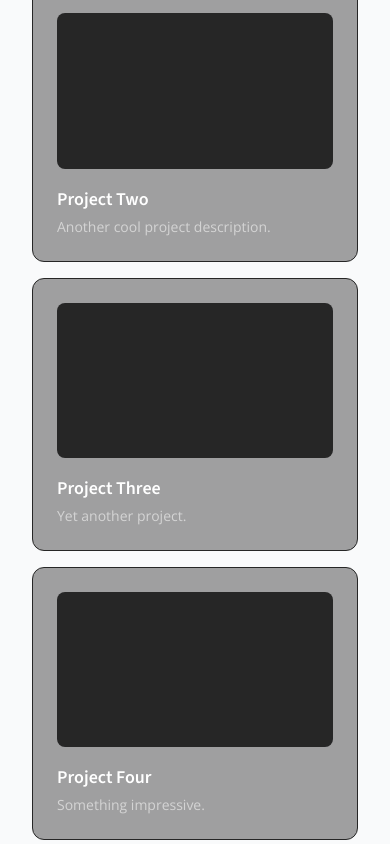
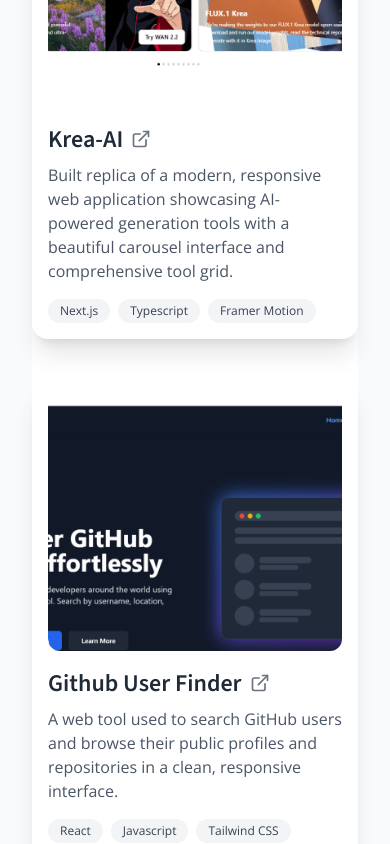
Before and after one commit to McDonald-ops/Portfolio, a React (Vite) app in the folder my-portfolio/: page / in a window 390 px wide. Shown: the part 5820-6664 px from the top of the page. Built offline with nearby package versions, Linux system fonts and the light colour scheme.

Commit message:
Added a responsive project display

```diff
--- a/my-portfolio/src/sections/Portfolio.jsx
+++ b/my-portfolio/src/sections/Portfolio.jsx
@@ -1,32 +1,141 @@
+import { useState } from 'react'
 import { motion } from 'framer-motion'
+import { ExternalLink } from 'lucide-react'
+
+// Local images
+import kreaImg from '../assets/Krea-ai.png'
+import githubImg from '../assets/githubsearch.png'
+import recipeImg from '../assets/recipeshare.png'
+import weatherImg from '../assets/weather-dashboard.png'
+import portfolioV1Img from '../assets/Portfolio-v1.png'
+import taskManagerImg from '../assets/taskmanager.png'
+
+const projectsData = [
+  // PROJECT 1: Krea (Top-Left)
+  {
+    id: 1,
+    title: 'Krea-AI',
+    description:
+      'Built replica of a modern, responsive web application showcasing AI-powered generation tools with a beautiful carousel interface and comprehensive tool grid.',
+    imageSrc: kreaImg,
+    liveUrl: 'https://cartolinks-chi.vercel.app/',
+    tags: ['Next.js', 'Typescript', 'Framer Motion'],
+  },
+  // PROJECT 2: Github Explorer (Top-Right)
+  {
+    id: 2,
+    title: 'Github User Finder',
+    description:
+      'A web tool used to search GitHub users and browse their public profiles and repositories in a clean, responsive interface.',
+    imageSrc: githubImg,
+    liveUrl: 'https://alx-fe-reactjs-ruby.vercel.app/',
+    tags: ['React', 'Javascript', 'Tailwind CSS'],
+  },
+  // PROJECT 3 Recipe App (bottom left)
+  {
+    id: 3,
+    title: 'RecipeShare',
+    description:
+      'A simple recipe sharing app where users can explore, view, and share recipes with a clean, responsive design.',
+    imageSrc: recipeImg,
+    liveUrl: 'https://recipe-sharing-platform-weld.vercel.app/',
+    tags: ['React', 'Javascript', 'Tailwind CSS'],
+  },
+  // PROJECT 4  Weather Dashboard (bottom right)
+  {
+    id: 4,
+    title: 'Forecast Hub',
+    description:
+      'A modern, responsive weather dashboard that provides current weather conditions and 5-day forecasts for any city worldwide.',
+    imageSrc: weatherImg,
+    liveUrl: 'https://weather-dashboard-six-lac.vercel.app/',
+    tags: ['React', 'Javascript', 'Tailwind CSS'],
+  },
+  // PROJECT 5: Portfolio (New Project, will be hidden initially)
+  {
+    id: 5,
+    title: 'Portfolio Website v 1.0',
+    description: 'My first no-code personal portfolio site built with Google site.',
+    imageSrc: portfolioV1Img,
+    liveUrl: 'https://sites.google.com/view/mcdonald-dev?usp=sharing',
+    tags: ['Google site'],
+  },
+  // PROJECT 6: To-do App (New Project, will be hidden initially)
+  {
+    id: 6,
+    title: 'Task Manager',
+    description:
+      'A simple, fast to‑do list app with an inline calendar and filters that helps users track their daily tasks and activities.',
+    imageSrc: taskManagerImg,
+    liveUrl: 'https://task-manager-roan-iota.vercel.app/',
+    tags: ['HTML', 'CSS', 'Javascript'],
+  },
+]
 
 export default function Portfolio() {
-  const projects = [
-    { title: 'Project One', desc: 'A cool project description.', href: '#' },
-    { title: 'Project Two', desc: 'Another cool project description.', href: '#' },
-    { title: 'Project Three', desc: 'Yet another project.', href: '#' },
-    { title: 'Project Four', desc: 'Something impressive.', href: '#' },
-  ]
+  const [showAll, setShowAll] = useState(false)
+  const visibleProjects = showAll ? projectsData : projectsData.slice(0, 4)
 
   return (
-    <div>
-      <h2 className="text-2xl font-semibold tracking-tight sm:text-3xl">Portfolio</h2>
-      <div className="mt-8 grid gap-4 sm:grid-cols-2 lg:grid-cols-3">
-        {projects.map((p, i) => (
-          <motion.a
-            key={p.title}
-            href={p.href}
+    <div className="mx-auto max-w-7xl py-24 bg-white">
+      {/* Title */}
+      <h2 className="text-4xl font-bold text-center mb-16">Portfolio</h2>
+
+      {/* Grid */}
+      <div className="grid grid-cols-1 md:grid-cols-2 gap-10">
+        {visibleProjects.map((p, i) => (
+          <motion.article
+            key={p.id}
             initial={{ opacity: 0, y: 16 }}
             whileInView={{ opacity: 1, y: 0 }}
             viewport={{ once: true, amount: 0.3 }}
             transition={{ duration: 0.4, delay: i * 0.05 }}
-            className="group rounded-xl border border-neutral-800 bg-neutral-900/40 p-6 hover:border-neutral-700"
+            className="group bg-white rounded-2xl shadow-xl p-4"
           >
-            <div className="aspect-video w-full rounded-lg bg-neutral-800"></div>
-            <h3 className="mt-4 text-lg font-semibold text-white">{p.title}</h3>
-            <p className="mt-1 text-sm text-neutral-300">{p.desc}</p>
-          </motion.a>
+            <a href={p.liveUrl} target="_blank" rel="noopener noreferrer" className="block">
+              <img
+                src={p.imageSrc}
+                alt={`${p.title} thumbnail`}
+                className="h-64 w-full rounded-xl object-cover"
+              />
+            </a>
+            <div className="mt-4">
+              <div className="flex items-center gap-2">
+                <h3 className="text-2xl font-bold">{p.title}</h3>
+                <a
+                  href={p.liveUrl}
+                  target="_blank"
+                  rel="noopener noreferrer"
+                  aria-label={`Open ${p.title}`}
+                  className="inline-flex"
+                >
+                  <ExternalLink className="h-5 w-5 text-gray-500 transition-colors group-hover:text-gray-700" />
+                </a>
+              </div>
+              <p className="mt-2 text-gray-600">{p.description}</p>
+              <div className="mt-4 flex flex-wrap gap-2">
+                {p.tags.map((tag) => (
+                  <span
+                    key={tag}
+                    className="bg-gray-100 text-gray-700 rounded-full px-3 py-1 text-xs"
+                  >
+                    {tag}
+                  </span>
+                ))}
+              </div>
+            </div>
+          </motion.article>
         ))}
+      </div>
+
+      {/* Toggle Button */}
+      <div className="flex justify-center">
+        <button
+          onClick={() => setShowAll((v) => !v)}
+          className="mt-12 rounded-full bg-gray-900 px-6 py-3 text-white font-semibold hover:bg-gray-800 transition-colors"
+        >
+          {showAll ? 'View Less' : 'View More'}
+        </button>
       </div>
     </div>
   )
```
